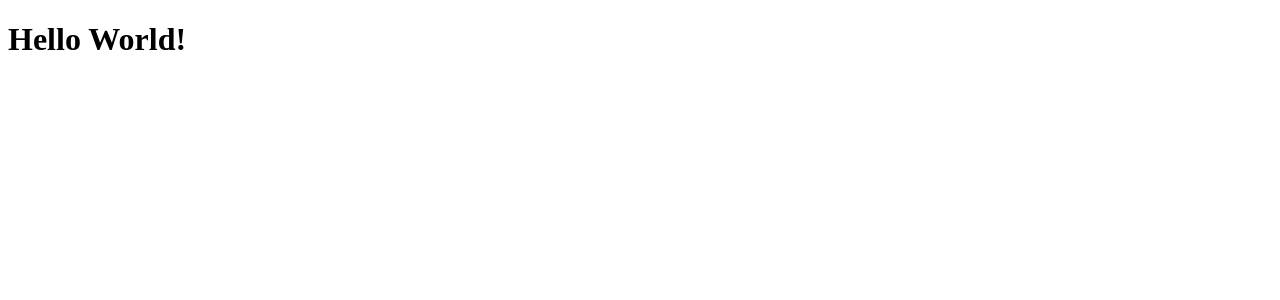
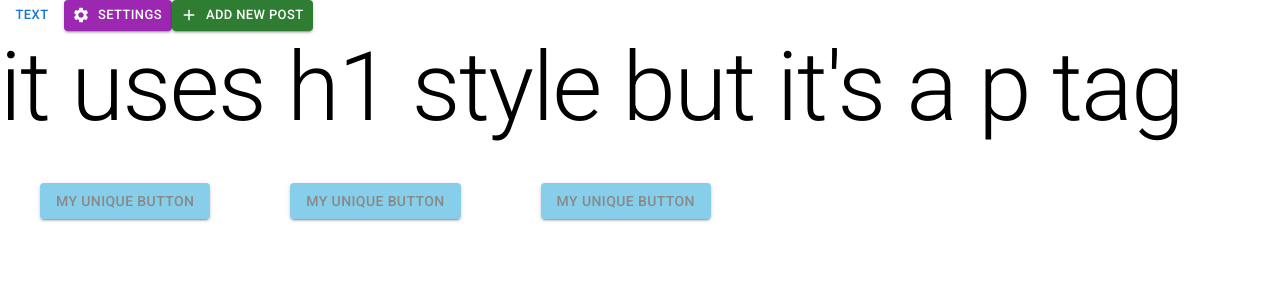
Before and after one commit to Musratovf/react-portfolio, a React (Create React App) app: page / in a window 1280 px wide. Shown: the top 300 px of the page. Built offline with nearby package versions, Linux system fonts and the light colour scheme.

Commit message:
Btns file added

```diff
--- a/package.json
+++ b/package.json
@@ -3,6 +3,11 @@
   "version": "0.1.0",
   "private": true,
   "dependencies": {
+    "@emotion/react": "^11.9.0",
+    "@emotion/styled": "^11.8.1",
+    "@mui/icons-material": "^5.8.0",
+    "@mui/material": "^5.8.1",
+    "@mui/styled-engine-sc": "^5.8.0",
     "@testing-library/jest-dom": "^5.16.4",
     "@testing-library/react": "^13.2.0",
     "@testing-library/user-event": "^13.5.0",
@@ -10,6 +15,7 @@
     "react": "^18.1.0",
     "react-dom": "^18.1.0",
     "react-scripts": "5.0.1",
+    "styled-components": "^5.3.5",
     "web-vitals": "^2.1.4"
   },
   "scripts": {
--- a/public/index.html
+++ b/public/index.html
@@ -2,13 +2,20 @@
 <html lang="en">
   <head>
     <meta charset="utf-8" />
-    <link rel="icon" href="%PUBLIC_URL%/favicon.ico" />
     <meta name="viewport" content="width=device-width, initial-scale=1" />
-    <meta name="theme-color" content="#000000" />
     <meta name="description" content="Web site created using create-react-app" />
     <link rel="apple-touch-icon" href="%PUBLIC_URL%/logo192.png" />
     <link rel="manifest" href="%PUBLIC_URL%/manifest.json" />
+    <link rel="stylesheet" href="https://fonts.googleapis.com/css?family=Roboto:300,400,500,700 display=swap"/>
     <title>React App</title>
+
+    <style>
+      * {
+        font-family: 'Roboto', sans-serif;
+        margin: 0;
+      }
+    </style>
+
   </head>
   <body>
     <div id="root"></div>
--- a/src/App.js
+++ b/src/App.js
@@ -1,12 +1,76 @@
 import React from 'react';
-import "./App.scss"
+import './App.scss';
+import { Button, Typography } from '@mui/material';
+import { Add, Settings, } from '@mui/icons-material';
+import { margin } from '@mui/system';
 
-const App = () => {
-  return (
-    <div>
-      <h1>Hello World!</h1>
-    </div>
-  );
-};
+function App() {
+	return (
+		<div>
+			<Button size='small' variant='text'>
+				Text
+			</Button>
+			<Button
+				startIcon={<Settings />}
+				variant='contained'
+				color='secondary'
+				size='small'>
+				Settings
+			</Button>
+			<Button
+				startIcon={<Add />}
+				variant='contained'
+				color='success'
+				size='small'>
+				Add new post
+			</Button>
+			<Typography variant='h1' component='h2'>
+				it uses h1 style  but it's a p tag
+			</Typography>
+      <Button variant='contained'
+      sx={{
+        backgroundColor:"skyblue",
+        color:"#888",
+        margin:5,
+        "&:hover":{
+          backgroundColor:"lightblue"
+        },
+        "&:disabled":{
+          backgroundColor:"gray",
+          color:"white"
+        }
+      }}
+      >My Unique Button</Button>
+      <Button variant='contained'
+      sx={{
+        backgroundColor:"skyblue",
+        color:"#888",
+        margin:5,
+        "&:hover":{
+          backgroundColor:"lightblue"
+        },
+        "&:disabled":{
+          backgroundColor:"gray",
+          color:"white"
+        }
+      }}
+      >My Unique Button</Button>
+      <Button variant='contained'
+      sx={{
+        backgroundColor:"skyblue",
+        color:"#888",
+        margin:5,
+        "&:hover":{
+          backgroundColor:"lightblue"
+        },
+        "&:disabled":{
+          backgroundColor:"gray",
+          color:"white"
+        }
+      }}
+      >My Unique Button</Button>
+		</div>
+	);
+}
 
 export default App;
```
Also changed, not shown: 1 other file (tests, documents, lock files or other folders).
